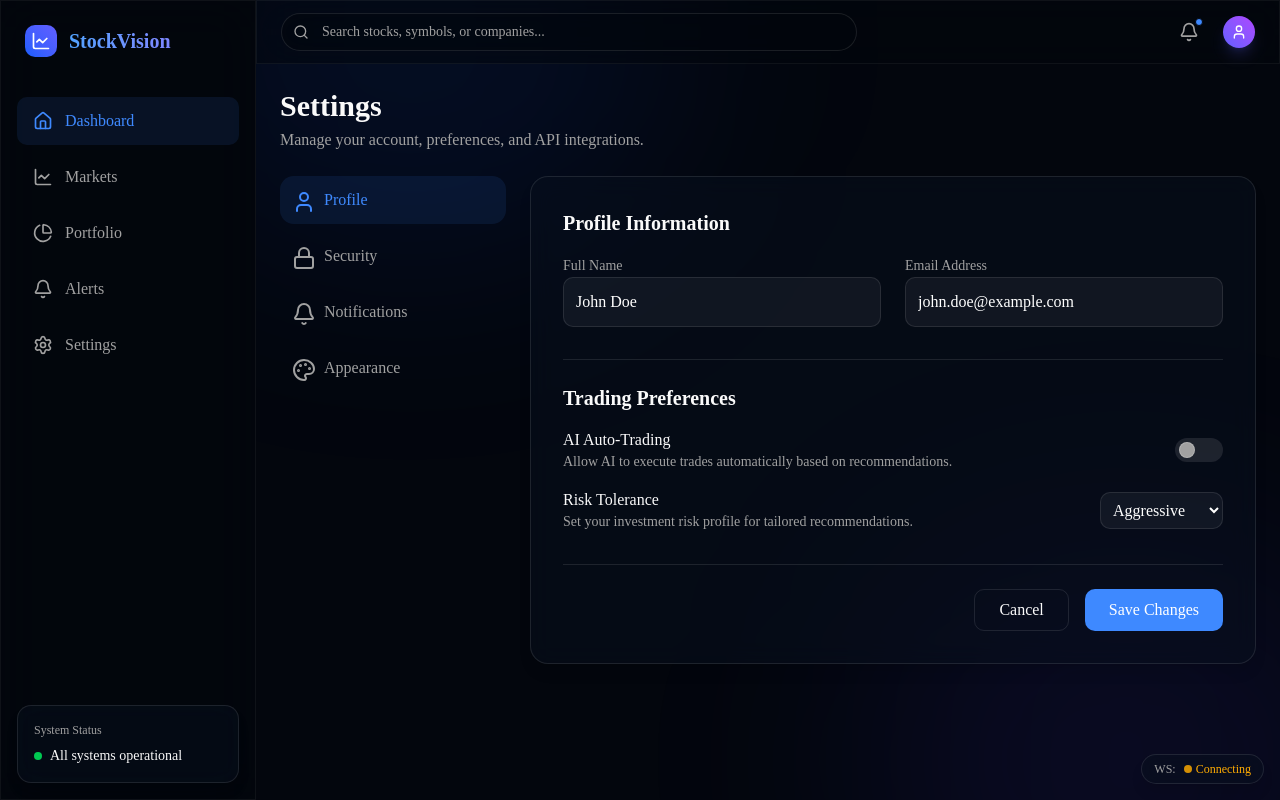
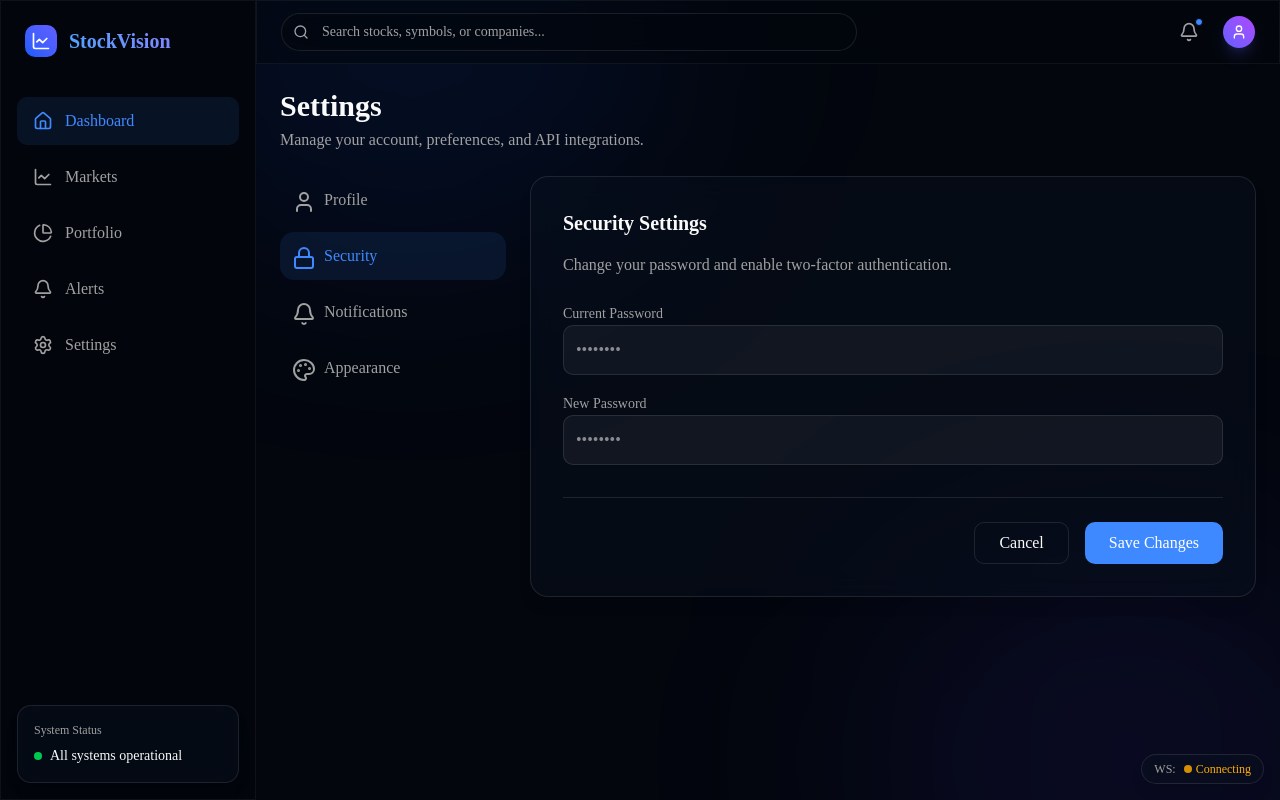
Before and after one commit to nigampalash/StockVision-AI-Platform, a Next.js app in the folder frontend/: page /settings in a window 1280 px wide. Both pictures are taken after a click on the button "Security". Built offline with nearby package versions, Linux system fonts and the light colour scheme; no server answers.

Commit message:
Make settings page interactive with React state

```diff
--- a/frontend/src/app/settings/page.tsx
+++ b/frontend/src/app/settings/page.tsx
@@ -1,7 +1,13 @@
+"use client";
+
+import { useState } from 'react';
 import DashboardLayout from '@/components/layout/DashboardLayout';
 import { User, Lock, Bell, Palette } from 'lucide-react';
 
 export default function SettingsPage() {
+  const [activeTab, setActiveTab] = useState('Profile');
+  const [autoTrading, setAutoTrading] = useState(false);
+
   return (
     <DashboardLayout>
       <div className="space-y-6">
@@ -12,13 +18,15 @@ export default function SettingsPage() {
 
         <div className="grid grid-cols-1 md:grid-cols-4 gap-6">
           <div className="md:col-span-1 space-y-2">
-            <TabButton icon={<User />} label="Profile" active={true} />
-            <TabButton icon={<Lock />} label="Security" active={false} />
-            <TabButton icon={<Bell />} label="Notifications" active={false} />
-            <TabButton icon={<Palette />} label="Appearance" active={false} />
+            <TabButton icon={<User />} label="Profile" active={activeTab === 'Profile'} onClick={() => setActiveTab('Profile')} />
+            <TabButton icon={<Lock />} label="Security" active={activeTab === 'Security'} onClick={() => setActiveTab('Security')} />
+            <TabButton icon={<Bell />} label="Notifications" active={activeTab === 'Notifications'} onClick={() => setActiveTab('Notifications')} />
+            <TabButton icon={<Palette />} label="Appearance" active={activeTab === 'Appearance'} onClick={() => setActiveTab('Appearance')} />
           </div>
 
           <div className="md:col-span-3 glass rounded-2xl p-8 space-y-8">
+            {activeTab === 'Profile' && (
+              <>
                 <div>
                   <h2 className="text-xl font-semibold mb-4">Profile Information</h2>
                   <div className="grid grid-cols-1 md:grid-cols-2 gap-6">
@@ -41,8 +49,11 @@ export default function SettingsPage() {
                         <h3 className="font-medium">AI Auto-Trading</h3>
                         <p className="text-sm text-muted-foreground">Allow AI to execute trades automatically based on recommendations.</p>
                       </div>
-                  <div className="w-12 h-6 bg-white/10 rounded-full relative cursor-pointer">
-                    <div className="w-4 h-4 bg-muted-foreground rounded-full absolute top-1 left-1 border border-white/20"></div>
+                      <div
+                        onClick={() => setAutoTrading(!autoTrading)}
+                        className={`w-12 h-6 rounded-full relative cursor-pointer transition-colors ${autoTrading ? 'bg-primary' : 'bg-white/10'}`}
+                      >
+                        <div className={`w-4 h-4 bg-white rounded-full absolute top-1 transition-transform ${autoTrading ? 'translate-x-7' : 'translate-x-1 border border-white/20'}`}></div>
                       </div>
                     </div>
                     <div className="flex items-center justify-between">
@@ -58,6 +69,59 @@ export default function SettingsPage() {
                     </div>
                   </div>
                 </div>
+              </>
+            )}
+
+            {activeTab === 'Security' && (
+              <div>
+                <h2 className="text-xl font-semibold mb-4">Security Settings</h2>
+                <p className="text-muted-foreground">Change your password and enable two-factor authentication.</p>
+                <div className="mt-6 space-y-4">
+                  <div className="space-y-2">
+                    <label className="text-sm font-medium text-muted-foreground">Current Password</label>
+                    <input type="password" placeholder="••••••••" className="w-full bg-white/5 border border-white/10 rounded-lg p-3 text-white focus:outline-none focus:border-primary" />
+                  </div>
+                  <div className="space-y-2">
+                    <label className="text-sm font-medium text-muted-foreground">New Password</label>
+                    <input type="password" placeholder="••••••••" className="w-full bg-white/5 border border-white/10 rounded-lg p-3 text-white focus:outline-none focus:border-primary" />
+                  </div>
+                </div>
+              </div>
+            )}
+
+            {activeTab === 'Notifications' && (
+              <div>
+                <h2 className="text-xl font-semibold mb-4">Notification Preferences</h2>
+                <p className="text-muted-foreground">Choose how and when you want to be notified.</p>
+                <div className="mt-6 space-y-4">
+                  <label className="flex items-center gap-3 cursor-pointer">
+                    <input type="checkbox" defaultChecked className="w-4 h-4 accent-primary" />
+                    <span>Email me when AI predicts a STRONG BUY</span>
+                  </label>
+                  <label className="flex items-center gap-3 cursor-pointer">
+                    <input type="checkbox" defaultChecked className="w-4 h-4 accent-primary" />
+                    <span>Daily portfolio performance summary</span>
+                  </label>
+                </div>
+              </div>
+            )}
+
+            {activeTab === 'Appearance' && (
+              <div>
+                <h2 className="text-xl font-semibold mb-4">Appearance Settings</h2>
+                <p className="text-muted-foreground">Customize the look and feel of your dashboard.</p>
+                <div className="mt-6 flex gap-4">
+                   <div className="p-4 border border-primary bg-primary/10 rounded-lg cursor-pointer text-center w-32">
+                     <div className="w-10 h-10 bg-[#0a0f1c] rounded-full mx-auto mb-2 border border-white/20"></div>
+                     <span className="text-sm font-medium">Dark Mode</span>
+                   </div>
+                   <div className="p-4 border border-white/10 bg-white/5 rounded-lg cursor-not-allowed opacity-50 text-center w-32">
+                     <div className="w-10 h-10 bg-white rounded-full mx-auto mb-2 border border-gray-300"></div>
+                     <span className="text-sm font-medium">Light Mode</span>
+                   </div>
+                </div>
+              </div>
+            )}
 
             <div className="pt-6 border-t border-white/10 flex justify-end gap-4">
               <button className="px-6 py-2 rounded-lg font-medium border border-white/10 hover:bg-white/5 transition-colors">Cancel</button>
@@ -70,9 +134,12 @@ export default function SettingsPage() {
   );
 }
 
-function TabButton({ icon, label, active }: { icon: React.ReactNode, label: string, active: boolean }) {
+function TabButton({ icon, label, active, onClick }: { icon: React.ReactNode, label: string, active: boolean, onClick: () => void }) {
   return (
-    <button className={`w-full flex items-center gap-3 p-3 rounded-xl transition-colors font-medium text-left ${active ? 'bg-primary/10 text-primary' : 'text-muted-foreground hover:bg-white/5 hover:text-white'}`}>
+    <button
+      onClick={onClick}
+      className={`w-full flex items-center gap-3 p-3 rounded-xl transition-colors font-medium text-left ${active ? 'bg-primary/10 text-primary' : 'text-muted-foreground hover:bg-white/5 hover:text-white'}`}
+    >
       <div className="w-5 h-5">{icon}</div>
       {label}
     </button>
```
Lines whose indentation alone changed are shown as unchanged.
